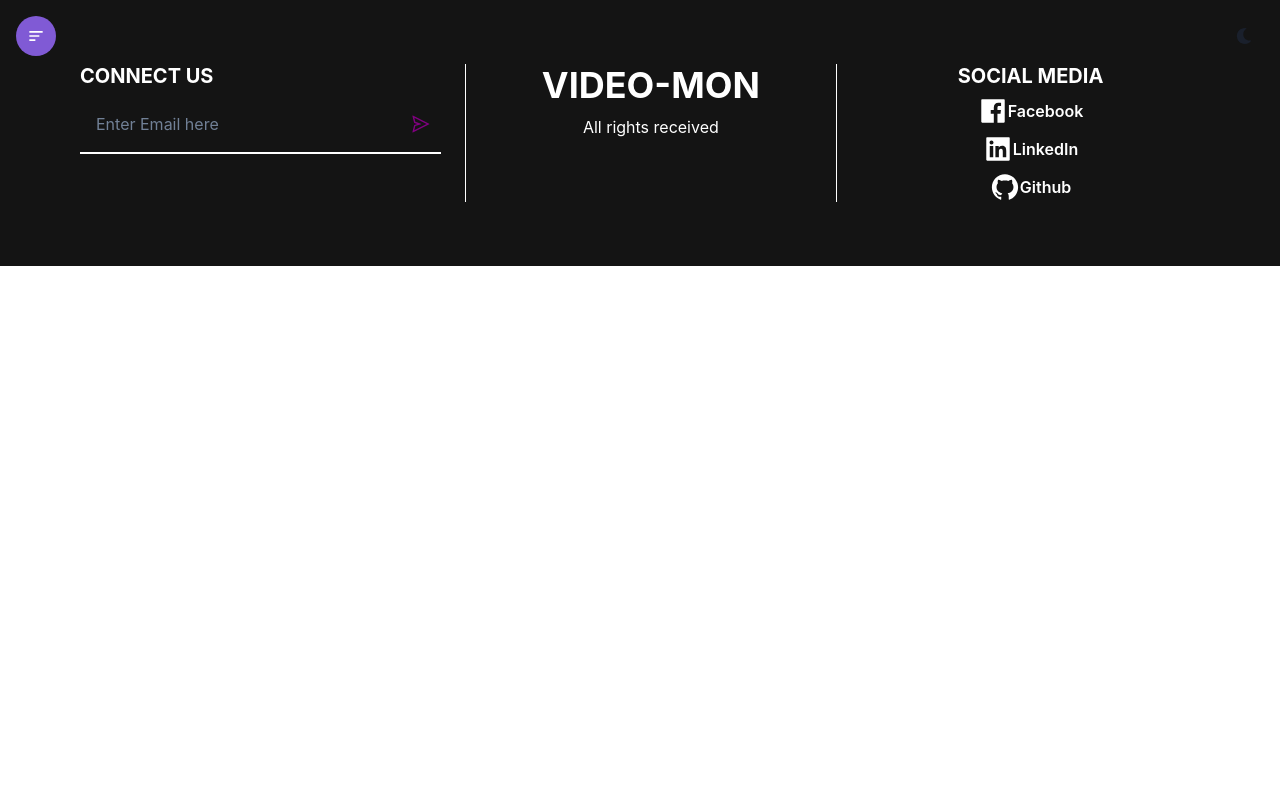
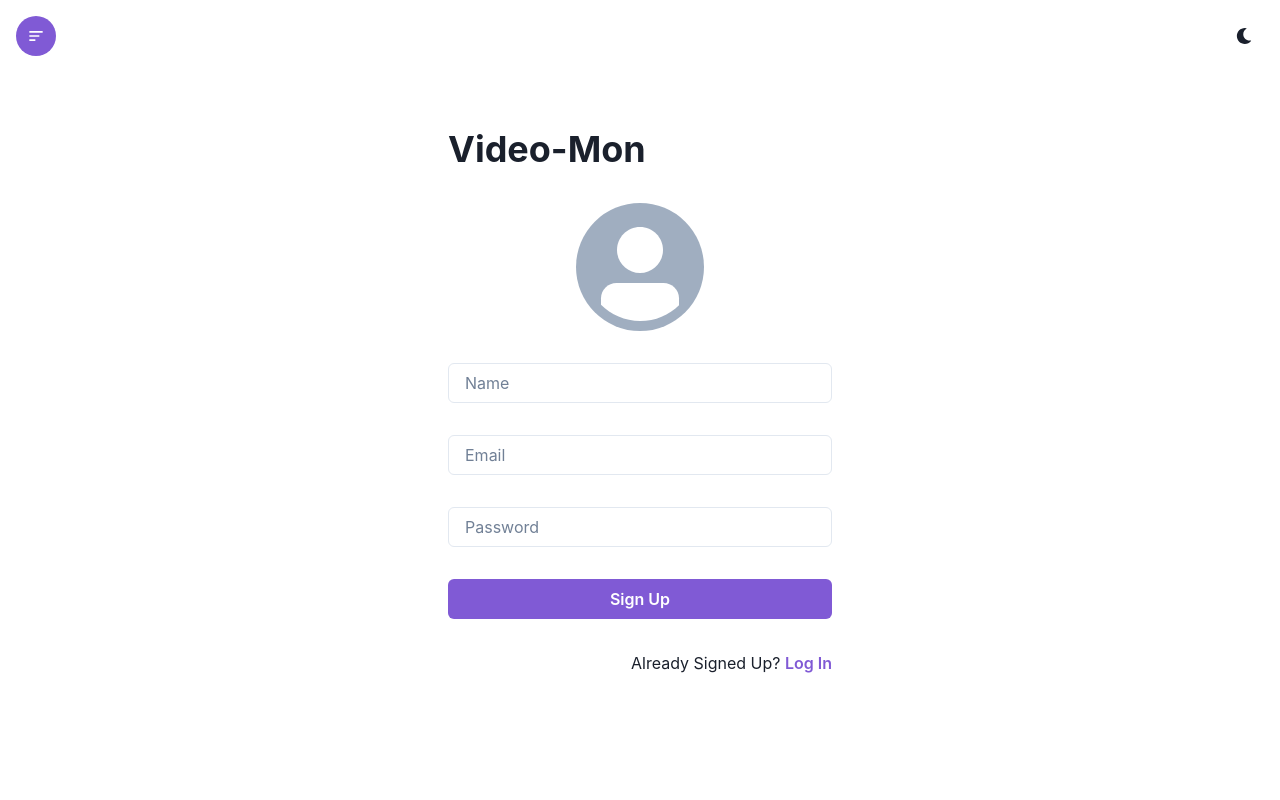
Before and after one commit to rittick21/ChakraUI-BasedReactApp, a React (Create React App) app: page /signup in a window 1280 px wide. Shown: the top 800 px of the page. Built offline with nearby package versions, Linux system fonts and the light colour scheme.

Commit message:
login and Signup component are addded

```diff
--- a/src/App.jsx
+++ b/src/App.jsx
@@ -4,6 +4,8 @@ import Home from "./components/Home";
 import Footer from "./components/Footer";
 import Videos from "./components/Videos";
 import Upload from "./components/Upload";
+import Login from "./components/Login";
+import Signup from "./components/Signup";
 function App() {
   return <Router>
     <Header/>
@@ -11,6 +13,8 @@ function App() {
       <Route path="/" element={<Home/>}/>
       <Route path="/videos" element={<Videos/>}/>
       <Route path="/upload" element={<Upload/>}/>
+      <Route path="/login" element={<Login/>}/>
+      <Route path="/signup" element={<Signup/>}/>
     </Routes>
     <Footer/>
   </Router>
--- a/src/components/Login.jsx
+++ b/src/components/Login.jsx
@@ -1,11 +1,56 @@
+import { Button, Container, Heading, Input, Text, VStack } from '@chakra-ui/react'
 import React from 'react'
+import { Link } from 'react-router-dom'
 
 const Login = () => {
-  return (
-    <div>
-
-    </div>
-  )
+  return <Container
+    maxW={'container.xl'}
+    h={'100vh'}
+    p={'16'}
+  >
+    <form action="">
+      <VStack alignItems={'stretch'}
+        spacing={'8'}
+        w={['full', '96']}
+        m={'auto'}
+        my={'16'}
+      >
+        <Heading>Welcome Back</Heading>
+        <Input
+          placeholder={'Email'}
+          type={'email'}
+          required
+          focusBorderColor={'purple.500'}
+        />
+        <Input
+          placeholder={'Password'}
+          type={'password'}
+          required
+          focusBorderColor={'purple.500'}
+        />
+        <Button
+          variant={'link'}
+          alignSelf={'end'}
+        >
+          <Link to={'/forgetpassword'}>Forget Password?</Link>
+        </Button>
+        <Button
+          colorScheme={'purple'}
+          type={'submit'}
+        >Log In
+        </Button>
+        <Text textAlign={'right'}>
+          New User?{" "}
+          <Button
+            variant={'link'}
+            colorScheme={'purple'}
+          >
+            <Link to={'/signup'}>Sign Up</Link>
+          </Button>
+        </Text>
+      </VStack>
+    </form>
+  </Container>
 }
 
 export default Login
--- a/src/components/Signup.jsx
+++ b/src/components/Signup.jsx
@@ -1,11 +1,57 @@
+import { Avatar, Button, Container, Heading, Input, Text, VStack } from '@chakra-ui/react'
 import React from 'react'
+import { Link } from 'react-router-dom'
 
 const Signup = () => {
-  return (
-    <div>
-
-    </div>
-  )
+  return <Container
+    maxW={'container.xl'}
+    h={'100vh'}
+    p={'16'}
+  >
+    <form action="">
+      <VStack alignItems={'stretch'}
+        spacing={'8'}
+        w={['full', '96']}
+        m={'auto'}
+        my={'16'}
+      >
+        <Heading>Video-Mon</Heading>
+        <Avatar alignSelf={'center'} boxSize={'32'}/>
+        <Input
+          placeholder={'Name'}
+          type={'text'}
+          required
+          focusBorderColor={'purple.500'}
+        />
+         <Input
+          placeholder={'Email'}
+          type={'email'}
+          required
+          focusBorderColor={'purple.500'}
+        />
+        <Input
+          placeholder={'Password'}
+          type={'password'}
+          required
+          focusBorderColor={'purple.500'}
+        />
+        <Button
+          colorScheme={'purple'}
+          type={'submit'}
+        >Sign Up
+        </Button>
+        <Text textAlign={'right'}>
+          Already Signed Up?{" "}
+          <Button
+            variant={'link'}
+            colorScheme={'purple'}
+          >
+            <Link to={'/login'}>Log In</Link>
+          </Button>
+        </Text>
+      </VStack>
+    </form>
+  </Container>
 }
 
 export default Signup
```
